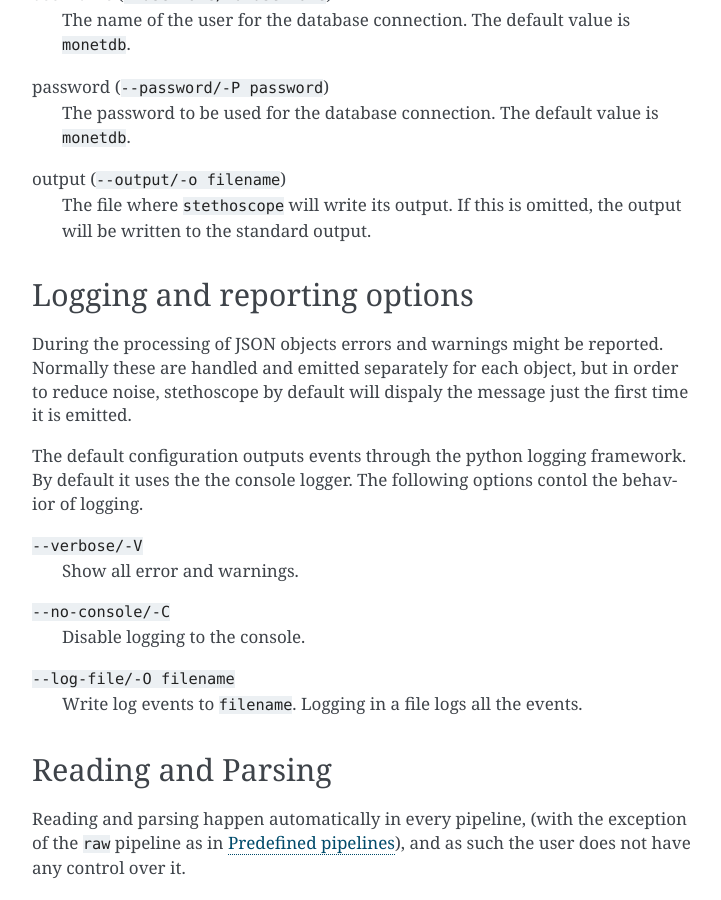
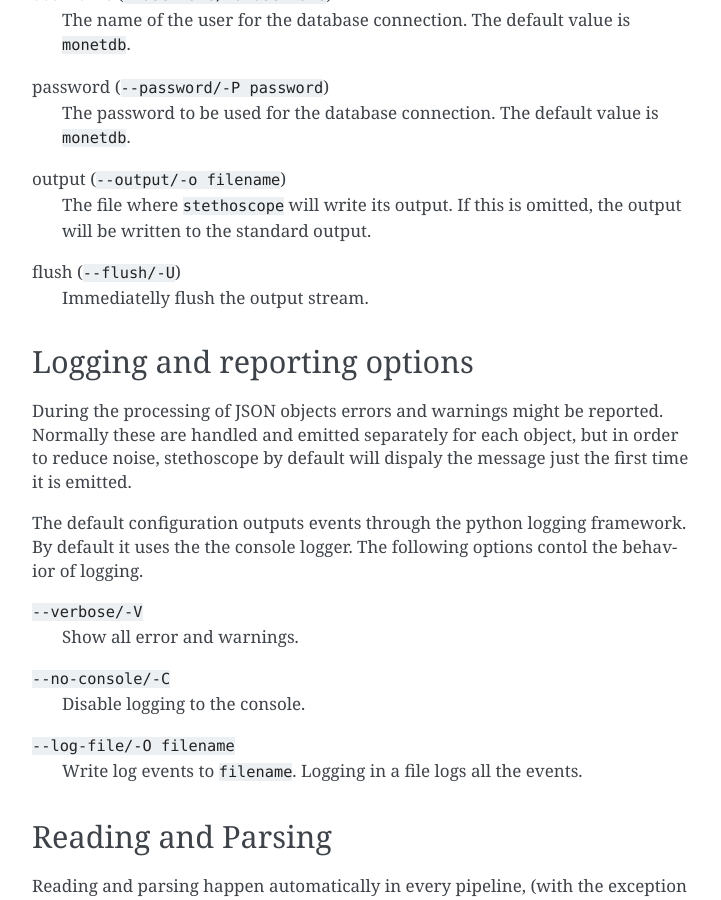
Before and after one commit to MonetDBSolutions/monetdb-stethoscope, a Sphinx documentation site: the page built from docs/source/usage.rst, in a window 1280 px wide and 900 px high, scrolled down 849 px. Shown: the whole window, without its empty margins (388-1109 px from the left). Built offline with Sphinx 7.4.7, drawn with Linux system fonts in a browser that asks for light colours.

Commit message:
Update documentation

```diff
--- a/docs/source/usage.rst
+++ b/docs/source/usage.rst
@@ -48,6 +48,9 @@ password (``--password/-P password``)
 output (``--output/-o filename``)
    The file where ``stethoscope`` will write its output. If this is omitted,
    the output will be written to the standard output.
+
+flush (``--flush/-U``)
+   Immediatelly flush the output stream.
 
 Logging and reporting options
 -----------------------------
```
